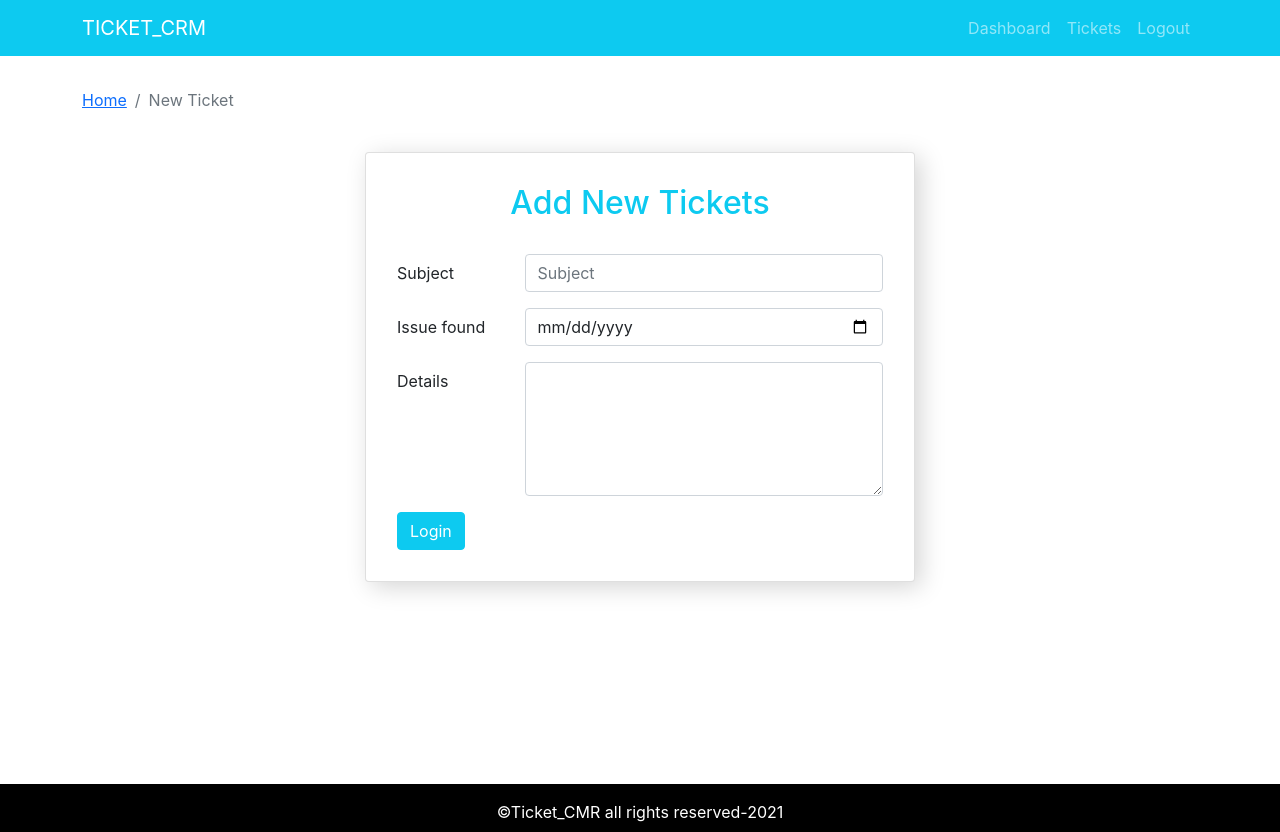
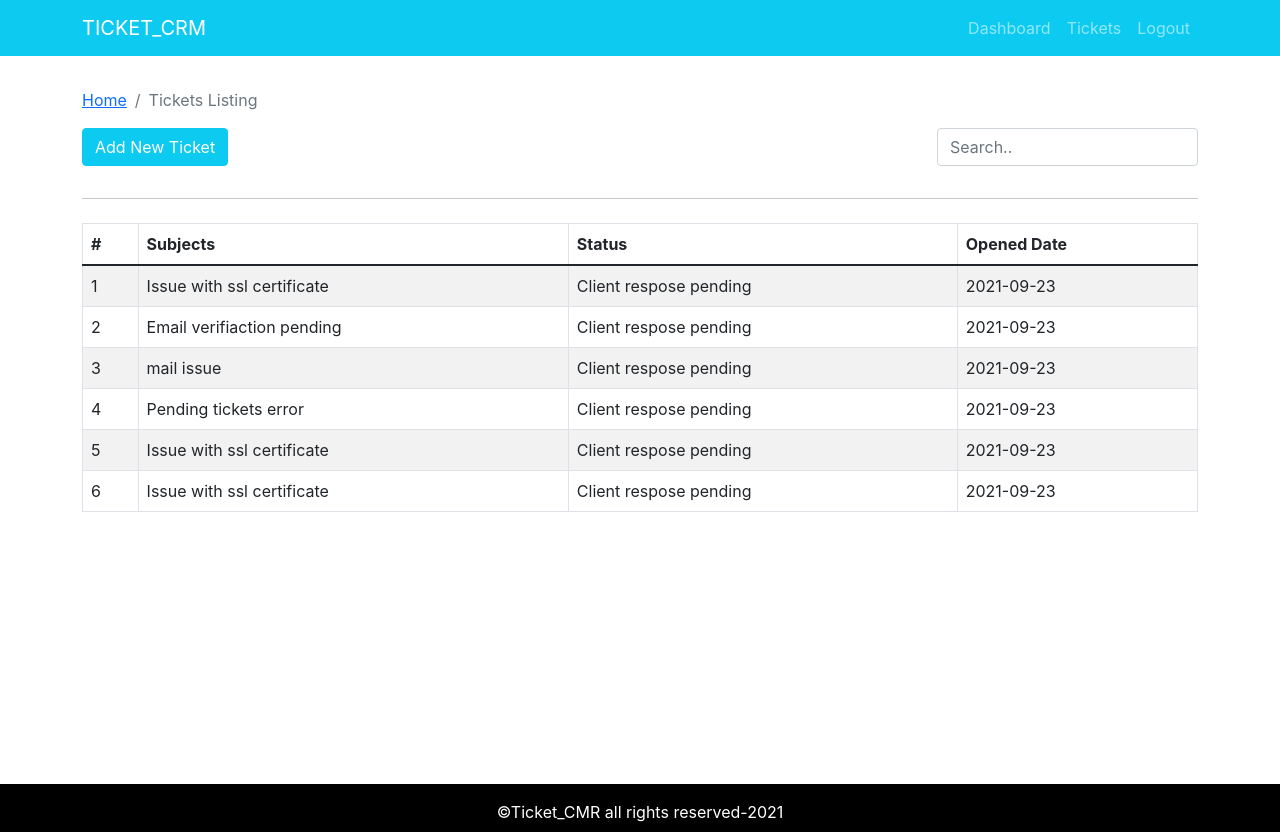
Before and after one commit to vikash-sde/Reactjs-CRM-ticketing-system, a React (Create React App) app: page / in a window 1280 px wide. Built offline with nearby package versions, Linux system fonts and the light colour scheme; the HTML template or start-up script is replaced by a standard one.

Commit message:
ticket lists page added

```diff
--- a/src/App.js
+++ b/src/App.js
@@ -3,6 +3,7 @@ import Dashboard from "./components/Dashboard";
 import DefaultLayout from "./layout/DefaultLayout";
 import Addticket from "./pages/Addticket";
 import Entry from "./pages/Entry";
+import TicketLists from "./pages/TicketLists";
 
 function App() {
   return (
@@ -10,7 +11,8 @@ function App() {
       {/* <Entry /> */}
       <DefaultLayout>
         {/* <Dashboard /> */}
-        <Addticket />
+        {/* <Addticket /> */}
+        <TicketLists />
       </DefaultLayout>
     </div>
   );
--- a/src/assets/dummy-tickets.json
+++ b/src/assets/dummy-tickets.json
@@ -2,31 +2,37 @@
   {
     "id": 1,
     "status": "Client respose pending",
+    "subject": "Issue with ssl certificate",
     "addDate": "2021-09-23"
   },
   {
     "id": 2,
     "status": "Client respose pending",
+    "subject": "Email verifiaction pending",
     "addDate": "2021-09-23"
   },
   {
     "id": 3,
     "status": "Client respose pending",
+    "subject": "mail issue",
     "addDate": "2021-09-23"
   },
   {
     "id": 4,
     "status": "Client respose pending",
+    "subject": "Pending tickets error",
     "addDate": "2021-09-23"
   },
   {
     "id": 5,
     "status": "Client respose pending",
+    "subject": "Issue with ssl certificate",
     "addDate": "2021-09-23"
   },
   {
     "id": 6,
     "status": "Client respose pending",
+    "subject": "Issue with ssl certificate",
     "addDate": "2021-09-23"
   }
 ]
--- /dev/null
+++ b/src/components/SearchForm.jsx
@@ -0,0 +1,24 @@
+import React from "react";
+import { Col, Form, Row } from "react-bootstrap";
+
+const SearchForm = ({ handleOnChange, searchTerm }) => {
+  return (
+    <div>
+      <Form>
+        <Form.Group className="mb-3" as={Row}>
+          <Col sm="6"></Col>
+          <Col sm="6">
+            <Form.Control
+              placeholder="Search.."
+              name="searchStr"
+              value={searchTerm}
+              onChange={handleOnChange}
+            />
+          </Col>
+        </Form.Group>
+      </Form>
+    </div>
+  );
+};
+
+export default SearchForm;
--- a/src/components/TicketTable.jsx
+++ b/src/components/TicketTable.jsx
@@ -1,11 +1,11 @@
 import React from "react";
 import { Table } from "react-bootstrap";
 
-const TicketTable = ({ tickets }) => {
+const TicketTable = ({ dispTicket }) => {
   //   console.log(tickets);
   return (
     <div>
-      <Table striped bordered hover size="sm">
+      <Table striped bordered hover size="md">
         <thead>
           <tr>
             <th>#</th>
@@ -15,11 +15,11 @@ const TicketTable = ({ tickets }) => {
           </tr>
         </thead>
         <tbody>
-          {tickets.length ? (
-            tickets.map(({ id, status, addDate }) => (
+          {dispTicket.length ? (
+            dispTicket.map(({ id, status, addDate, subject }) => (
               <tr key={id}>
                 <td>{id}</td>
-                <td>ssl issue</td>
+                <td>{subject}</td>
                 <td>{status}</td>
                 <td>{addDate}</td>
               </tr>
--- /dev/null
+++ b/src/pages/TicketLists.jsx
@@ -0,0 +1,65 @@
+import React, { useEffect } from "react";
+import { useState } from "react";
+import { Button, Col, Container, Row } from "react-bootstrap";
+import PageBreadcrumb from "../components/PageBreadcrumb";
+import SearchForm from "../components/SearchForm";
+import TicketTable from "../components/TicketTable";
+import tickets from "../assets/dummy-tickets.json";
+
+const TicketLists = () => {
+  const [searchTerm, setSearchTerm] = useState("");
+  const [dispTicket, setDispTicket] = useState(tickets);
+
+  useEffect(() => {}, [searchTerm, dispTicket]);
+
+  const handleOnChange = (e) => {
+    const { value } = e.target;
+    // console.log(value);
+    setSearchTerm(value);
+
+    searchResult(value);
+  };
+
+  // console.log(searchTerm);
+
+  const searchResult = (searchTerm) => {
+    const displayTickets = tickets.filter((tickets) =>
+      tickets.subject.toLowerCase().includes(searchTerm.toLowerCase())
+    );
+    // console.log(displayTickets);
+    setDispTicket(displayTickets);
+  };
+
+  return (
+    <div>
+      <Container>
+        <Row>
+          <Col className="mt-2">
+            <PageBreadcrumb page="Tickets Listing" />
+          </Col>
+        </Row>
+        <Row>
+          <Col>
+            <Button variant="info" style={{ color: "white" }}>
+              Add New Ticket
+            </Button>
+          </Col>
+          <Col className="text-right">
+            <SearchForm
+              handleOnChange={handleOnChange}
+              searchTerm={searchTerm}
+            />
+          </Col>
+        </Row>
+        <hr />
+        <Row>
+          <Col className="mt-2">
+            <TicketTable dispTicket={dispTicket} />
+          </Col>
+        </Row>
+      </Container>
+    </div>
+  );
+};
+
+export default TicketLists;
```
